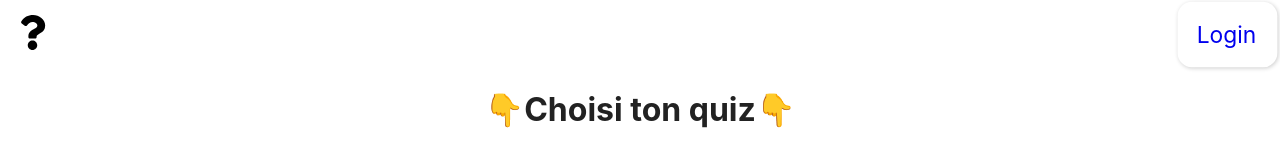
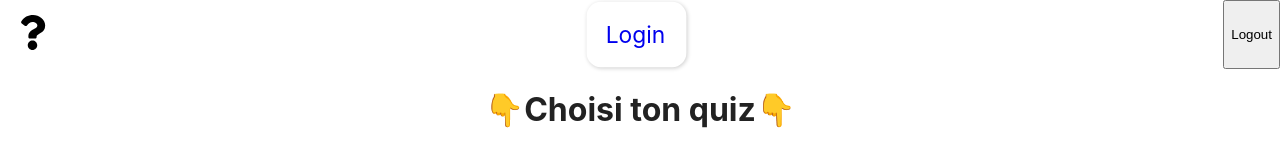
Before and after one commit to Sueysz/gen-quiz, a React (Vite) app: page / in a window 1280 px wide. Shown: the top 149 px of the page. Built offline with nearby package versions, Linux system fonts and the light colour scheme; no server answers.

Commit message:
starting logout

```diff
--- /dev/null
+++ b/src/components/Logout.jsx
@@ -0,0 +1,16 @@
+import { useNavigate } from "react-router-dom"
+
+export const Logout = () => {
+    const navigate = useNavigate();
+
+    const handleLogout = ()=>{
+
+
+
+
+
+        navigate("/login")
+    };
+
+    return <button onClick={handleLogout}>Logout</button>
+}
--- a/src/pages/Home.jsx
+++ b/src/pages/Home.jsx
@@ -5,6 +5,7 @@ import { listQuiz } from '../api'
 import { LoginButton } from '../components/Buttons';
 import { useEffect, useState } from 'react';
 import { StyledIcon } from '../components/Icons';
+import { Logout } from '../components/Logout';
 
 export const Home = () => {
     const [quizList, setQuizList] = useState([]);
@@ -17,17 +18,17 @@ export const Home = () => {
             <div className='wrapper'>
                 <StyledIcon />
                 <LoginButton to="/login">Login</LoginButton>
+                <Logout />
             </div>
             <h1>👇Choisi ton quiz👇</h1>
 
             <div className='grid'>
+                <CardAdd style={{ backgroundColor: 'black' }} to="/FormQuiz"> + </CardAdd>
                 {quizList.map(quiz => {
                     return <Card to={`quiz/${quiz.slug}`} style={{ backgroundColor: quiz.color }} key={quiz.id}>
                         <div>{quiz.title}</div>
                     </Card>
                 })}
-
-                <CardAdd style={{ backgroundColor: 'black' }} to="/FormQuiz"> + </CardAdd>
             </div>
         </HomePage>
     </>
```
